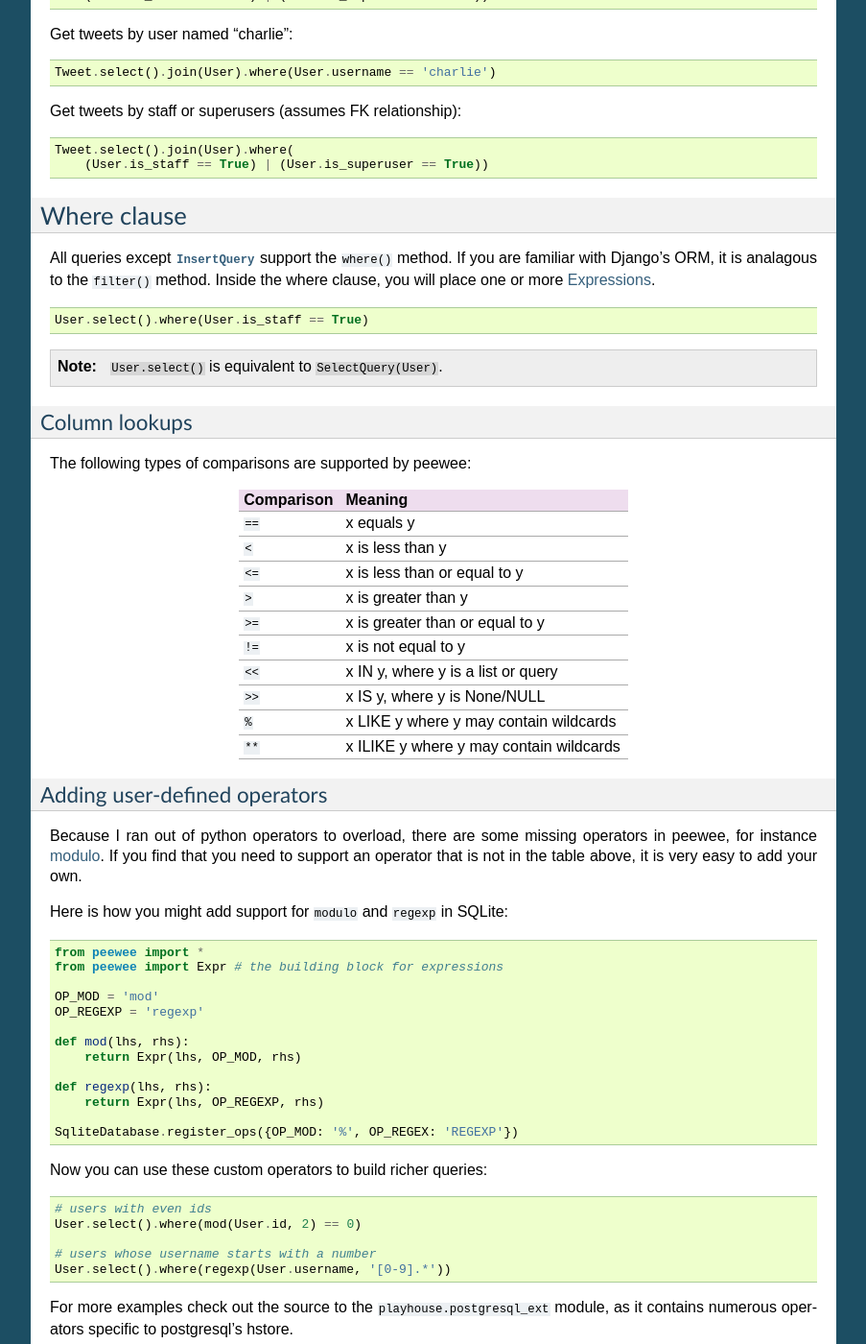
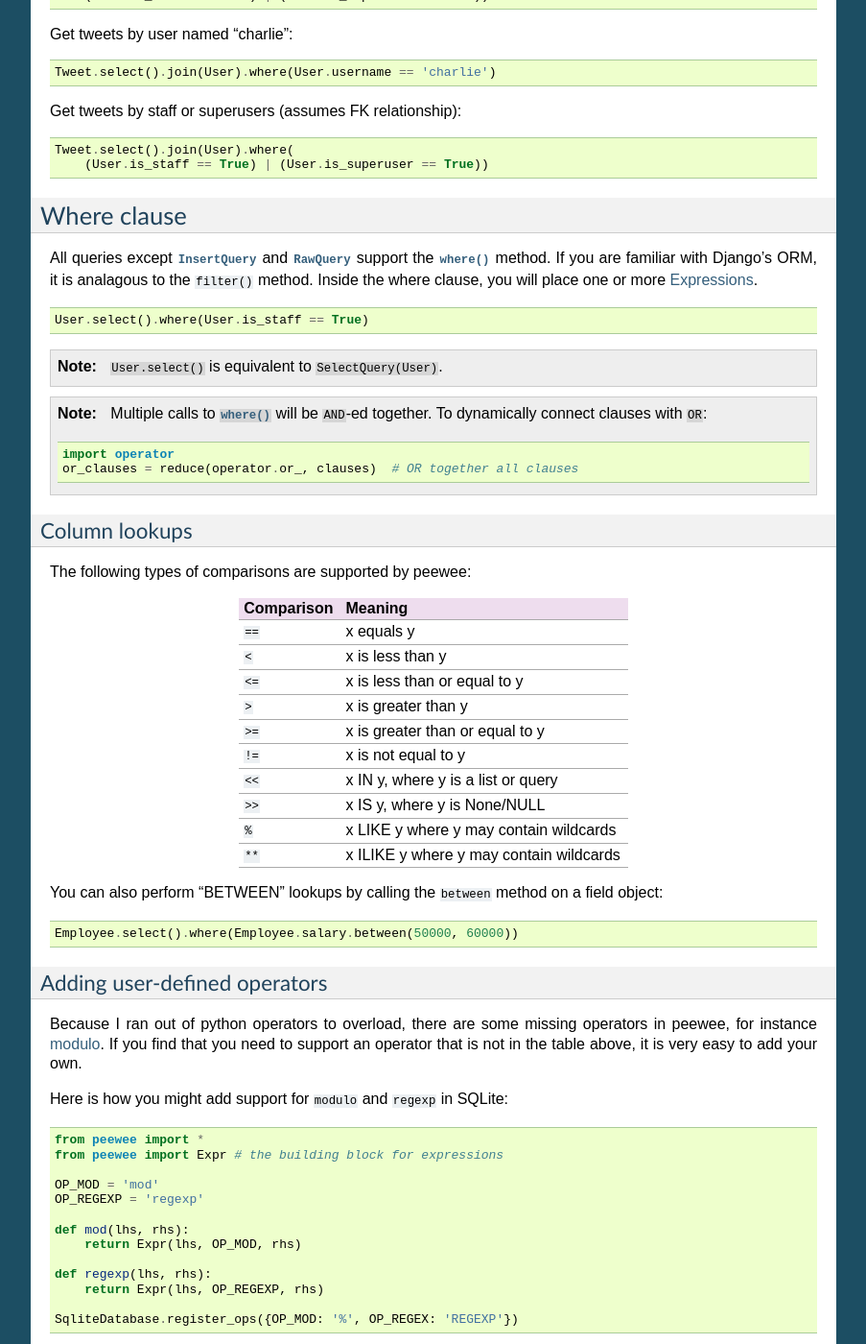
Before and after one commit to coleifer/peewee, a Sphinx documentation site: the page built from docs/peewee/querying.rst, in a window 1280 px wide and 1400 px high, scrolled down 1809 px. Shown: the whole window at 96% size, without its empty margins (198-1101 px from the left). Built offline with Sphinx 7.4.7, drawn with Linux system fonts in a browser that asks for light colours.

Commit message:
Improving docs on where

```diff
--- a/docs/peewee/querying.rst
+++ b/docs/peewee/querying.rst
@@ -72,15 +72,25 @@ Get tweets by staff or superusers (assumes FK relationship):
 Where clause
 ------------
 
-All queries except :py:class:`InsertQuery` support the ``where()`` method.  If you are
-familiar with Django's ORM, it is analagous to the ``filter()`` method.  Inside the
-where clause, you will place one or more :ref:`expressions`.
+All queries except :py:class:`InsertQuery` and :py:class:`RawQuery` support the
+:py:meth:`~Query.where` method.  If you are familiar with Django's ORM, it is
+analagous to the ``filter()`` method.  Inside the where clause, you will place
+one or more :ref:`expressions`.
 
 .. code-block:: python
 
     User.select().where(User.is_staff == True)
 
 .. note:: ``User.select()`` is equivalent to ``SelectQuery(User)``.
+
+.. note::
+    Multiple calls to :py:meth:`~Query.where` will be ``AND``-ed together. To
+    dynamically connect clauses with ``OR``:
+
+    .. code-block:: python
+
+        import operator
+        or_clauses = reduce(operator.or_, clauses)  # OR together all clauses
 
 .. _column-lookups:
 
@@ -104,6 +114,12 @@ Comparison       Meaning
 ``**``           x ILIKE y where y may contain wildcards
 ================ =======================================
 
+You can also perform "BETWEEN" lookups by calling the ``between`` method on
+a field object:
+
+.. code-block:: python
+
+    Employee.select().where(Employee.salary.between(50000, 60000))
 
 .. _custom-lookups:
 
```
